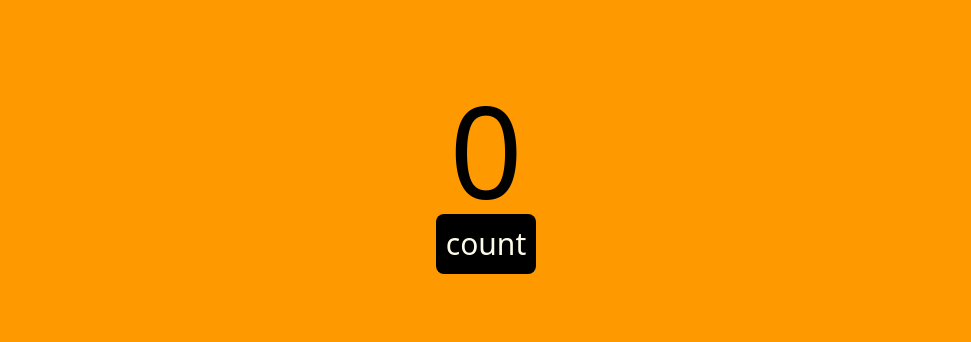
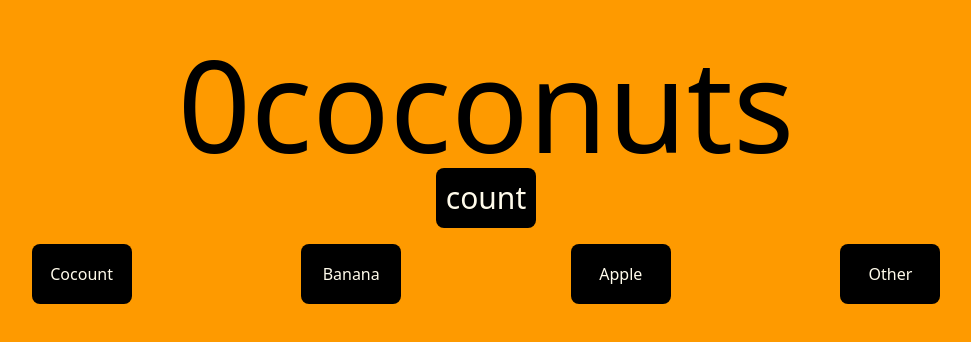
Before and after one commit to Malindu4/kv-audio-frontend, a React (Vite) app: page /testing in a window 1280 px wide. Shown: the part 220-562 px from the top of the page, without its empty margins (154-1125 px from the left). Built offline with nearby package versions, Linux system fonts and the light colour scheme.

Commit message:
testing 2

```diff
--- a/src/App.jsx
+++ b/src/App.jsx
@@ -5,6 +5,7 @@ import './App.css'
 import AdminPage from './pages/admin/adminpage'
 import Homepage from './pages/home/homepage'
 import Testing from './components/testing'
+import Loginpage from './pages/Login/login'
 
 
 function App() {
@@ -20,6 +21,7 @@ function App() {
     <Route path="/*" element={<Homepage/>}  />
     <Route path="/*"element={<h1>Not Found  </h1>}/>
     <Route path="/testing" element={<Testing/>}  />
+    <Route path="/login" element={<Loginpage/>}  />
   </Routes>
 
    </BrowserRouter>
--- a/src/components/testing.jsx
+++ b/src/components/testing.jsx
@@ -1,11 +1,11 @@
-import { useState } from "react";
+import { use, useState } from "react";
 
 
 
 export default  function  Testing() {
    const [count, setCount] = useState(0);
    //coconut,banana,apple,other
-  const itenName="coconut"
+ const [itenName, setItenName] =  useState("coconut")
 
 
 
@@ -13,15 +13,26 @@ export default  function  Testing() {
 
    return (
         <div className="w-full  bg-amber-500 flex flex-col justify-center items-center h-screen">
-            <h1 className="text-9xl ">{count}</h1>
+            <h1 className="text-9xl ">{count}{itenName}s</h1>
             <button className="w-[100px] h-[60px] bg-black text-3xl text-amber-50 rounded-lg" onClick=
             {() => {
                const newCount = count + 1
-                setCount(newCount)
+                setCount (newCount)
 
                   }}
                   >count </button>
+                  <div className="w-full  flex justify-evenly items-center p-4" >
+  <button className="w-[100px] h-[60px] bg-black text-3x2 text-amber-50 rounded-lg"onClick={() => setItenName("Coconut")} >Cocount</button>
+  <button className="w-[100px] h-[60px] bg-black text-3x2 text-amber-50 rounded-lg" onClick={() => setItenName("Banana")}>Banana</button>
+  <button className="w-[100px] h-[60px] bg-black text-3x2 text-amber-50 rounded-lg" onClick={() => setItenName("Apple")}>Apple</button>
+  <button className="w-[100px] h-[60px] bg-black text-3x2 text-amber-50 rounded-lg" onClick={() => setItenName("Other")}>Other</button>
+
+
+
+                  </div>
 
         </div>
+
+
     );
 }
--- /dev/null
+++ b/src/pages/Login/login.jsx
@@ -0,0 +1,13 @@
+import { useState } from "react";
+
+export default   function Loginpage() {
+   const[email, setEmail] = useState("");
+   const[password, setPassword] = useState("");
+
+
+    return (
+        <div >
+            <h1>Login</h1>
+        </div>
+    );
+}
```
